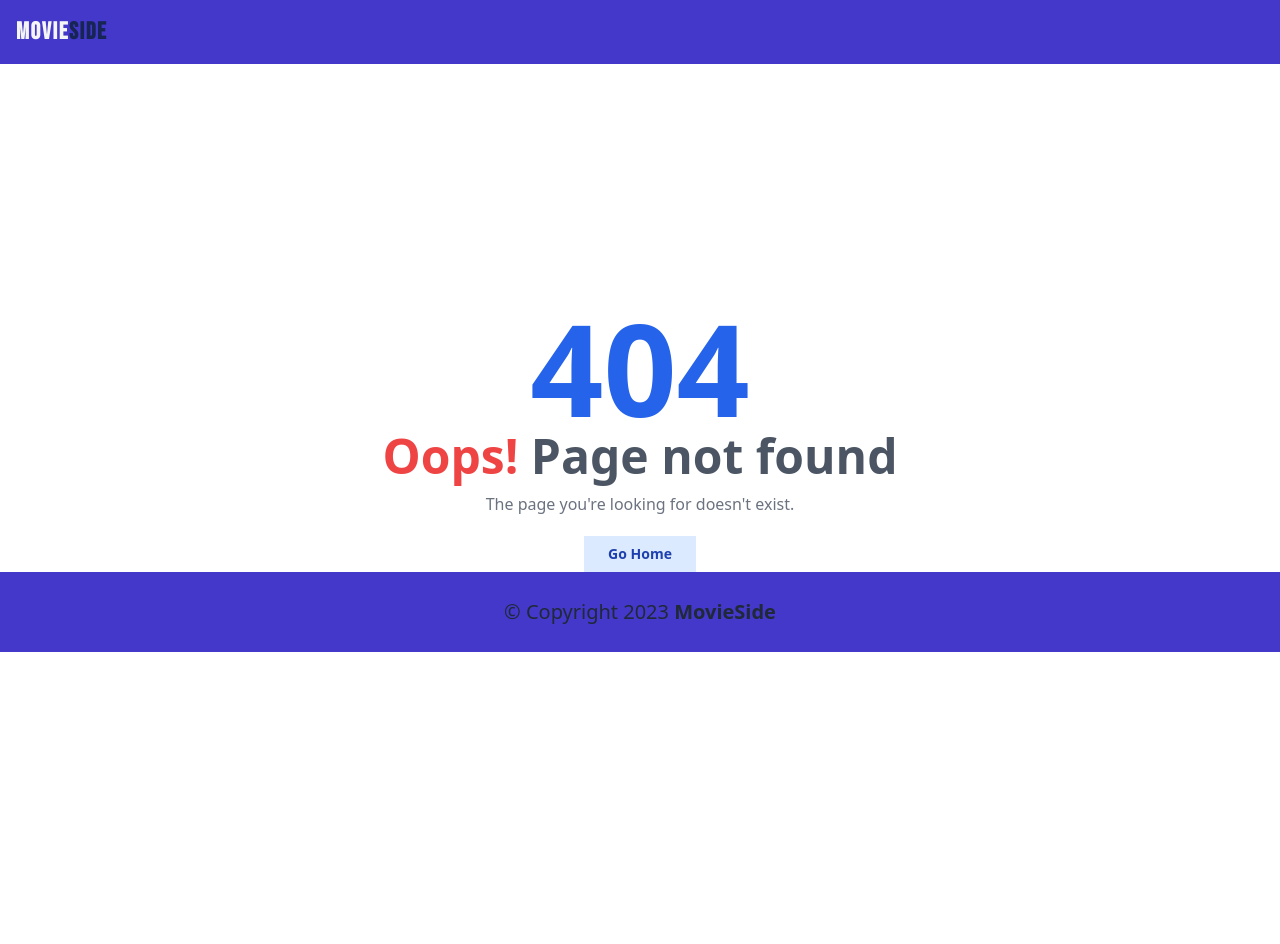
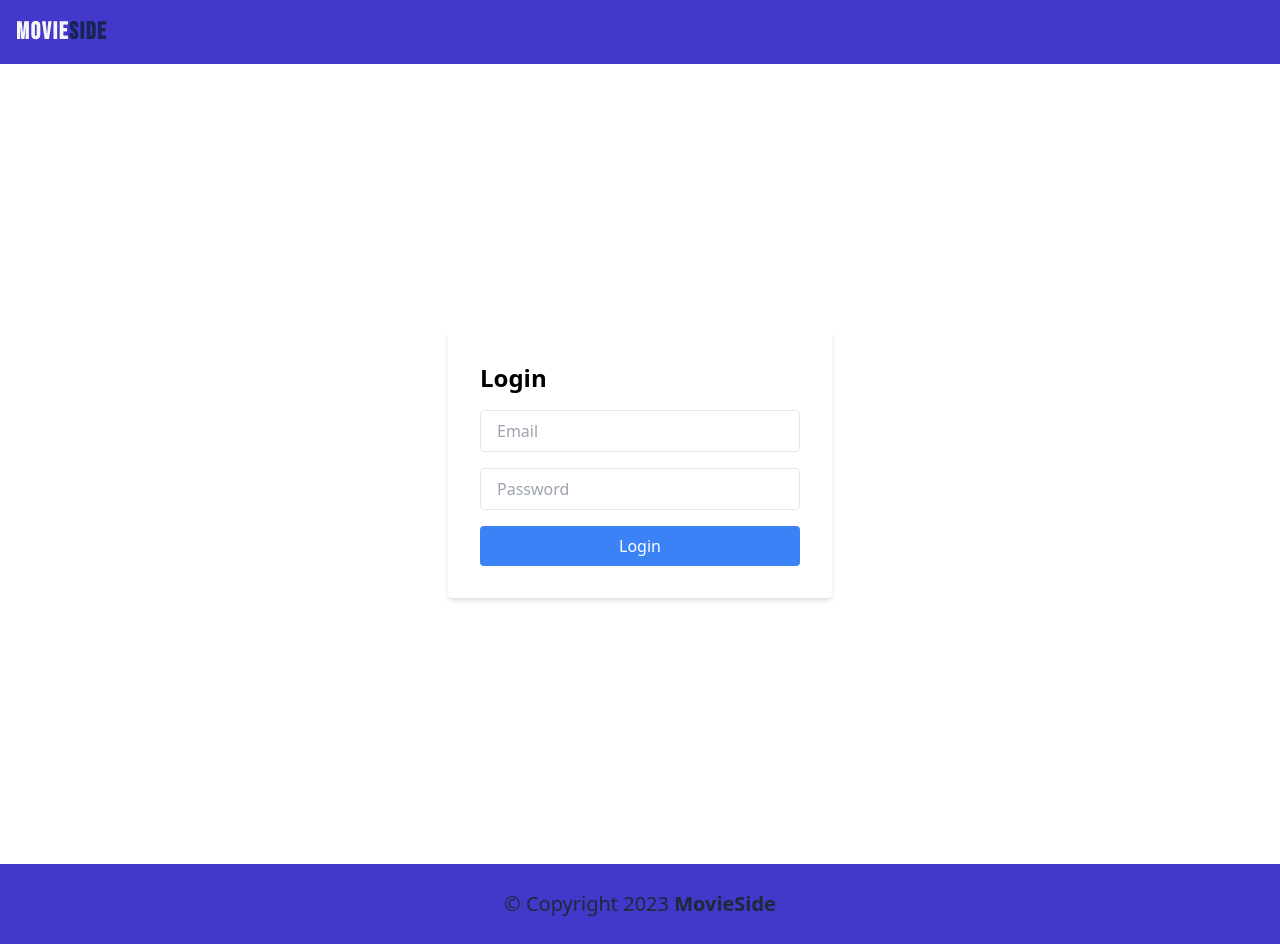
Before and after one commit to violitazahrah/movie-list, a Next.js app: page /Login in a window 1280 px wide. Before the commit this address had no page. Before the commit the page ends 800 px from the top, so only its background shows below. Built offline with nearby package versions, Linux system fonts and the light colour scheme.

Commit message:
mnambahkan halaman login

```diff
--- /dev/null
+++ b/components/Login.tsx
@@ -0,0 +1,48 @@
+import React, { useState } from "react";
+
+const Login = () => {
+	const [email, setEmail] = useState("");
+	const [password, setPassword] = useState("");
+
+	const handleEmailChange = (e) => {
+		setEmail(e.target.value);
+	};
+
+	const handlePasswordChange = (e) => {
+		setPassword(e.target.value);
+	};
+
+	const handleLogin = () => {
+		// Lakukan proses autentikasi di sini
+	};
+
+	return (
+		<div className="flex justify-center items-center min-h-screen">
+			<div className="bg-white p-8 rounded shadow-md w-96">
+				<h1 className="text-2xl font-semibold mb-4">Login</h1>
+				<input
+					type="email"
+					placeholder="Email"
+					className="w-full px-4 py-2 mb-4 border rounded"
+					value={email}
+					onChange={handleEmailChange}
+				/>
+				<input
+					type="password"
+					placeholder="Password"
+					className="w-full px-4 py-2 mb-4 border rounded"
+					value={password}
+					onChange={handlePasswordChange}
+				/>
+				<button
+					onClick={handleLogin}
+					className="w-full bg-blue-500 text-white py-2 rounded hover:bg-blue-600"
+				>
+					Login
+				</button>
+			</div>
+		</div>
+	);
+};
+
+export default Login;
--- a/package.json
+++ b/package.json
@@ -15,7 +15,7 @@
     "axios": "^1.5.0",
     "eslint": "8.49.0",
     "eslint-config-next": "13.4.19",
-    "next": "13.4.19",
+    "next": "^13.4.19",
     "react": "18.2.0",
     "react-dom": "18.2.0",
     "typescript": "5.2.2"
--- /dev/null
+++ b/pages/Login.tsx
@@ -0,0 +1,11 @@
+import Login from "../components/Login";
+
+const LoginPage: React.FC = () => {
+	return (
+		<div>
+			<Login />
+		</div>
+	);
+};
+
+export default LoginPage;
```
Also changed, not shown: 1 other file (tests, documents, lock files or other folders).
